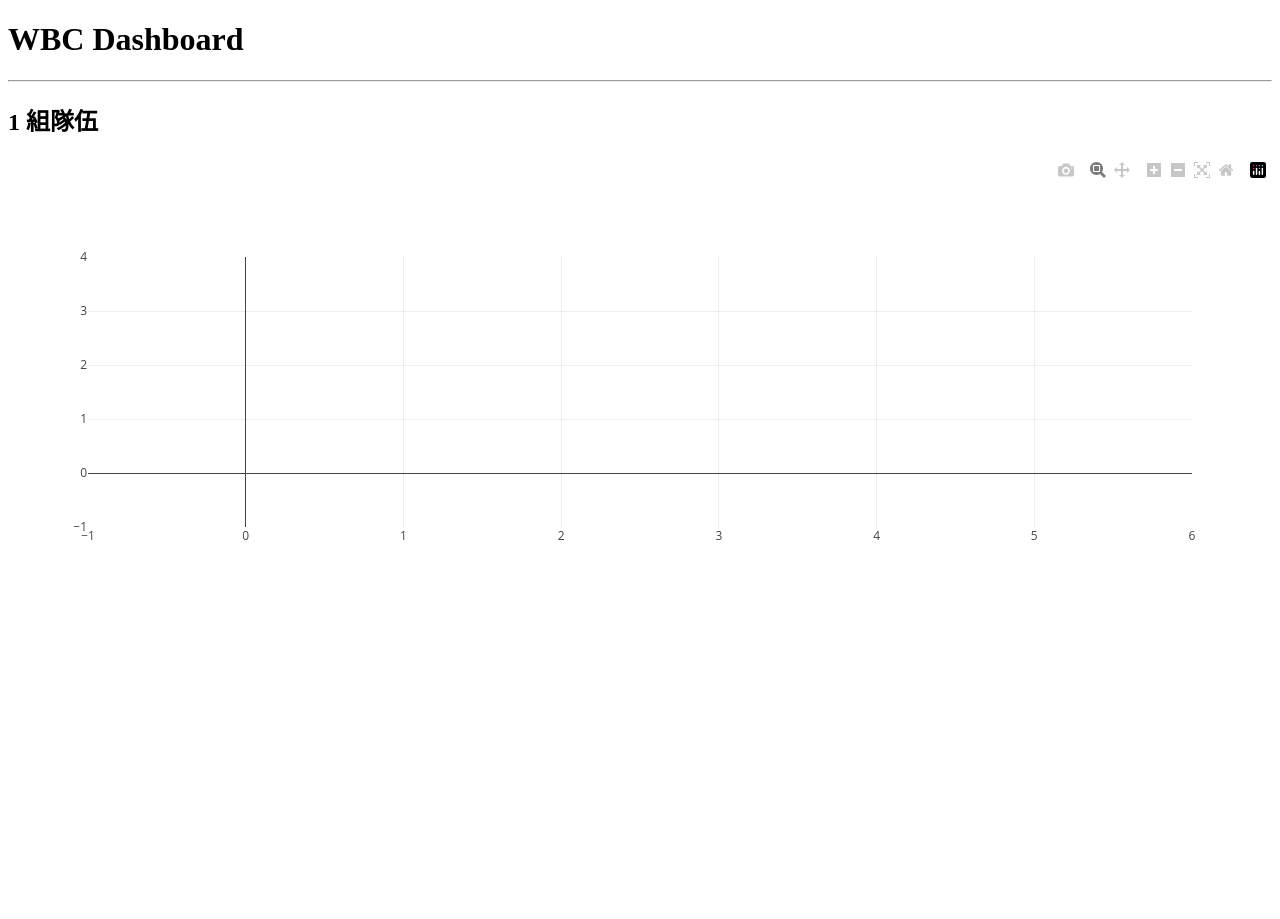
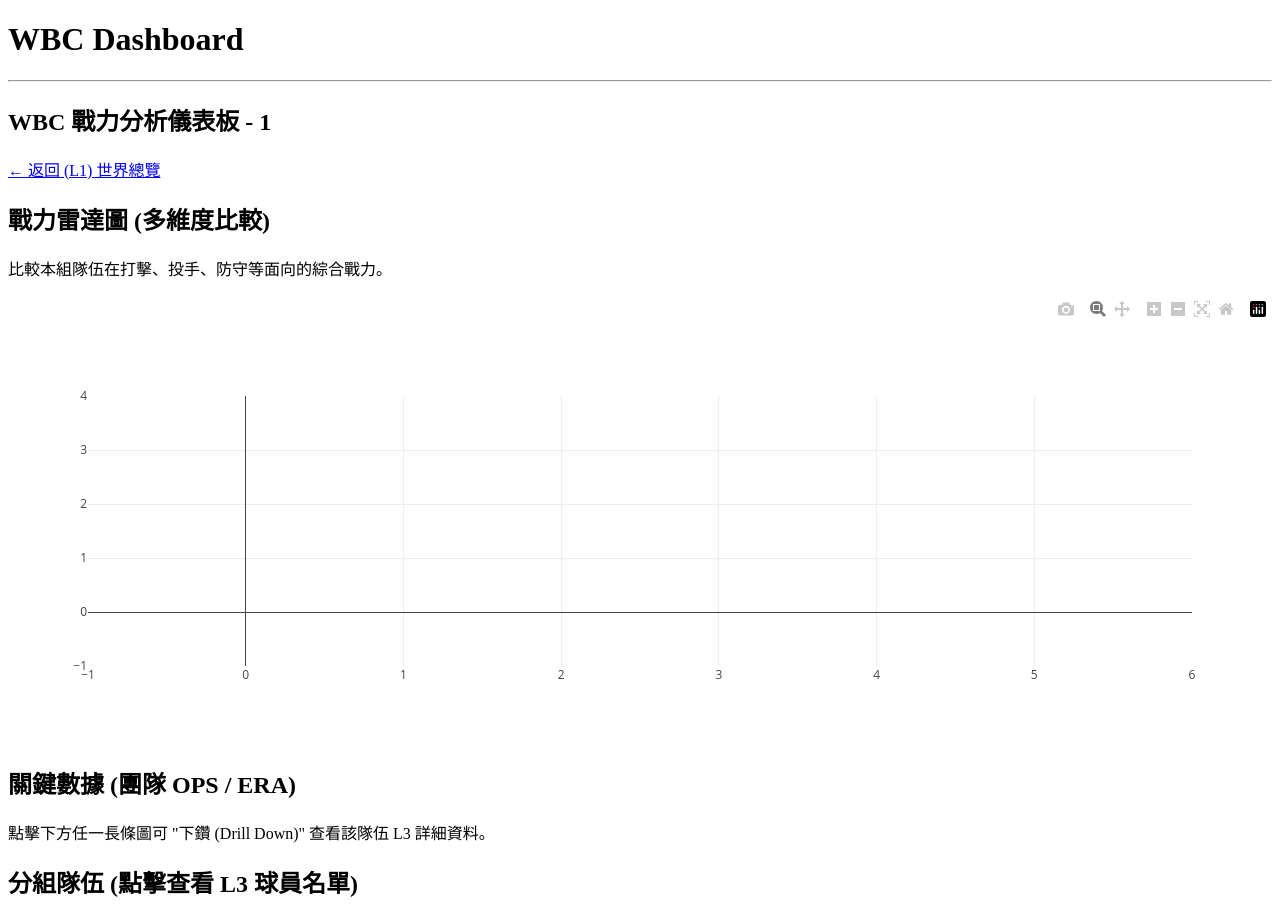
Before and after one commit to rayhuang2006/WBC_Website, a Flask app: page /pool/1 in a window 1280 px wide. Before the commit the page ends 540 px from the top, so only its background shows below. Run offline with Flask 3, Linux system fonts and the light colour scheme; some libraries are stand-ins or nearby versions.

Commit message:
更新pool.html

```diff
--- a/templates/pool.html
+++ b/templates/pool.html
@@ -1,15 +1,36 @@
 {% extends "base.html" %}
 
 {% block content %}
-<h2>{{ pool_name }} 組隊伍</h2>
+<header>
+        <h2>WBC 戰力分析儀表板 - {{ pool_name }}</h2>
+        <a href="/" class="back-link">&larr; 返回 (L1) 世界總覽</a>
+</header>
 
-<ul>
-    {% for team in teams %}
-    <li><a href="/team/{{ team.name }}">{{ team.name }}</a></li>
-    {% endfor %}
-</ul>
+<main>
+        <section class="chart-container">
+            <h2>戰力雷達圖 (多維度比較)</h2>
+            <p>比較本組隊伍在打擊、投手、防守等面向的綜合戰力。</p>
+            <div id="radarPlot" class="plotly-chart"></div>
+        </section>
 
-<div id="radar"></div>
+        <section class="chart-container">
+            <h2>關鍵數據 (團隊 OPS / ERA)</h2>
+            <p>點擊下方任一長條圖可 "下鑽 (Drill Down)" 查看該隊伍 L3 詳細資料。</p>
+            <div id="barPlot" class="plotly-chart"></div>
+        </section>
+
+        <section class="team-list-container">
+            <h2>分組隊伍 (點擊查看 L3 球員名單)</h2>
+            <div class="team-grid">
+                {% for team in team_list %}
+                    <a href="/team/{{ team.id }}" class="team-card">
+                        <img src="{{ url_for('static', filename='flags/' + team.iso_code + '.png') }}" alt="{{ team.name }}">
+                        <span>{{ team.name }}</span>
+                    </a>
+                {% endfor %}
+            </div>
+        </section>
+    </main>
 
 <script>
 // 從 Flask 拿到的資料已經包含 'normalized_stats'
@@ -43,7 +64,7 @@
     }
 };
 
-Plotly.newPlot("radar", traces, layout);
+Plotly.newPlot("radarPlot", traces, layout);
 </script>
 
 {% endblock %}
```
